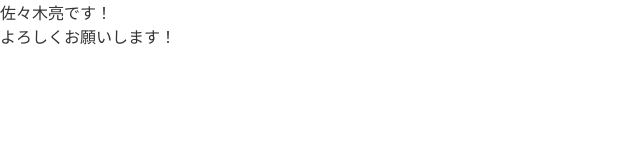
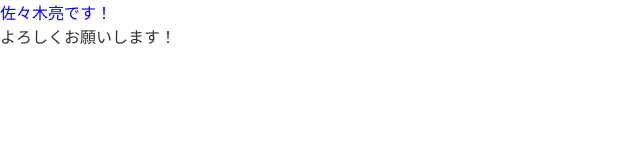
Before and after one commit to iamryo/iamryo.github.io, a plain HTML site: page index.html in a window 1280 px wide. Shown: the whole page, without its empty margins (0-640 px from the left). Drawn offline with Linux system fonts and the light colour scheme; files that its build step writes are made by us from their sources.

Commit message:
Update style.css

```diff
--- a/cmm/css/style.css
+++ b/cmm/css/style.css
@@ -1,2 +1,6 @@
 @charset "utf-8";
 @import url(https://fonts.googleapis.com/earlyaccess/notosansjapanese.css);
+
+.top-name {
+  color: blue;
+}
```
